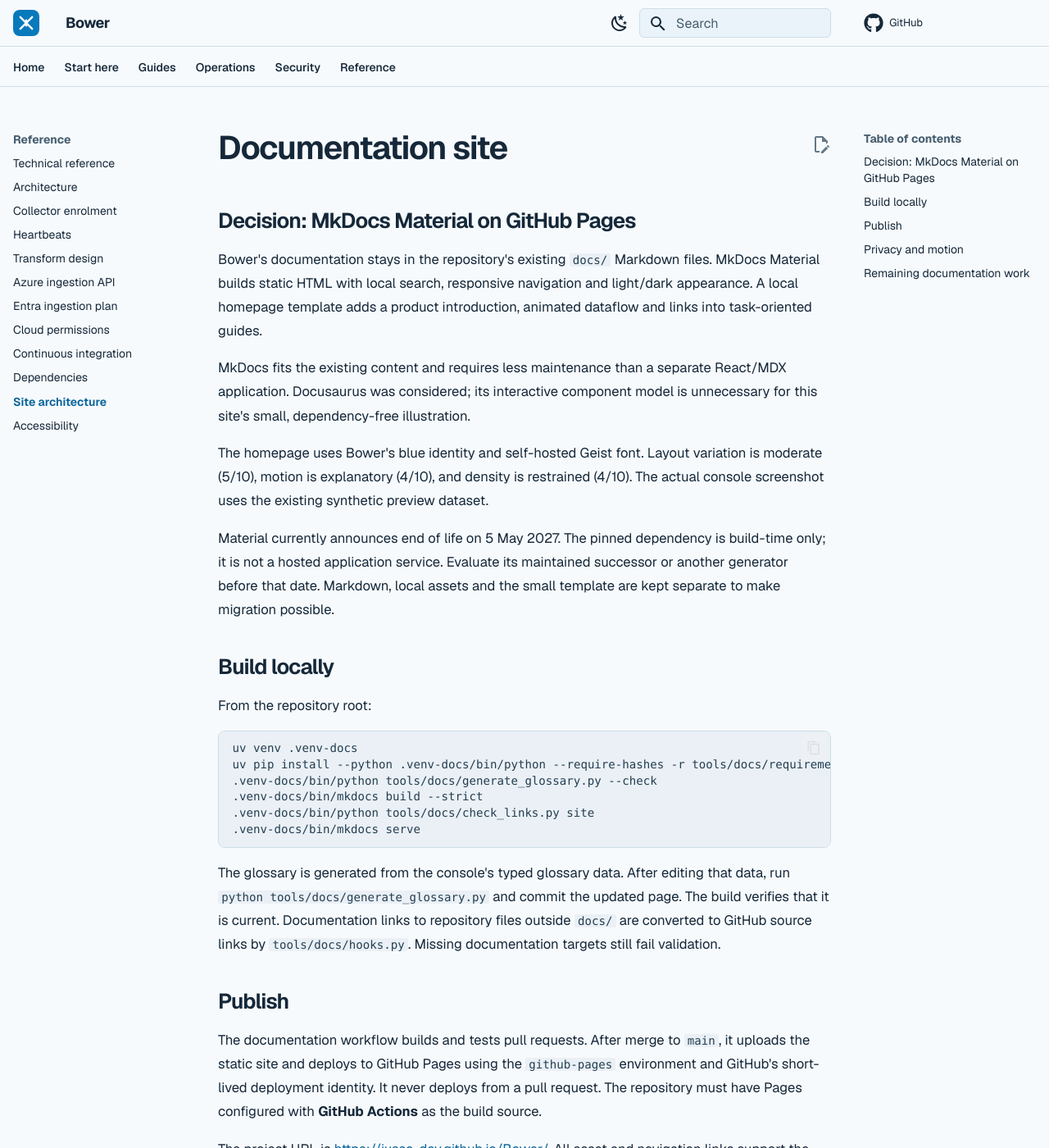
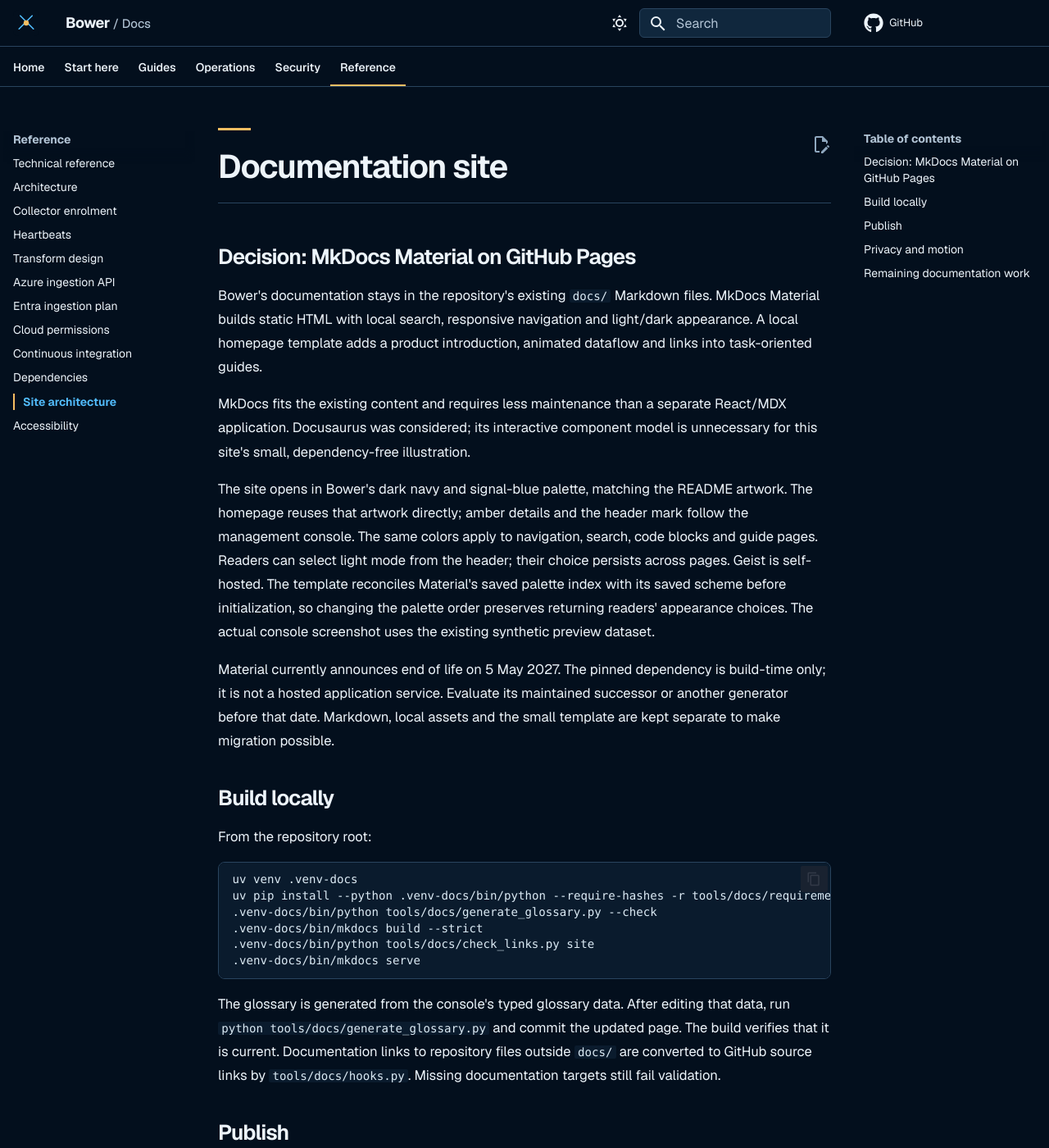
Before and after one commit to jusso-dev/Bower, an MkDocs documentation site: the page built from docs/architecture/documentation-site.md, in a window 1280 px wide and 1400 px high. Shown: the whole window at 82% size. Built offline with MkDocs 1.6.1 and Material for MkDocs 9.7.7, drawn with Linux system fonts in a browser that asks for light colours.

Commit message:
fix(docs): match the README and console branding (#156)
* fix(docs): align site theme with Bower branding

* fix(docs): preserve saved themes across palette reorder

```diff
--- a/docs-site/overrides/home.html
+++ b/docs-site/overrides/home.html
@@ -1,15 +1,27 @@
 {% extends "main.html" %}
 {% block content %}
 <div class="bower-home">
-  <section class="hero" aria-labelledby="hero-title">
-    <div class="hero-copy">
-      <p class="eyebrow">Self-hosted security telemetry</p>
-      <h1 id="hero-title">Security signal.<br><span>A path to proof.</span></h1>
-      <p class="hero-summary">Collect the events that matter. Protect sensitive details. Verify their arrival in Microsoft Sentinel.</p>
+  <section class="brand-hero" aria-labelledby="hero-title">
+    <img class="brand-art" src="{{ 'images/bower-readme-hero.png' | url }}" alt="Bower: scattered application events pass through a bowerbird-shaped network into selected blue security signals. Collect, Select, Arrange, Deliver, Prove." width="1774" height="887" fetchpriority="high">
+    <div class="brand-intro">
+      <div>
+        <p class="eyebrow">Bower documentation</p>
+        <h1 id="hero-title">From application noise<br>to <span>trusted security signal.</span></h1>
+        <p class="hero-summary">Collect the events that matter. Protect sensitive details. Verify their arrival in Microsoft Sentinel.</p>
+      </div>
       <div class="hero-actions">
         <a class="bower-button" href="{{ 'getting-started/' | url }}">Get started <span aria-hidden="true">↗</span></a>
-        <a class="text-link" href="#follow-an-event">See how it works <span aria-hidden="true">↓</span></a>
+        <a class="text-link" href="#follow-an-event">Explore the dataflow <span aria-hidden="true">↓</span></a>
       </div>
+    </div>
+  </section>
+
+  <section class="hero" aria-labelledby="flow-overview-title">
+    <div class="hero-copy">
+      <p class="eyebrow">Collect → Select → Arrange → Deliver → Prove</p>
+      <h2 id="flow-overview-title">A deliberate path.<br>At every step.</h2>
+      <p class="hero-summary">Your applications, machines and cloud sources. One path through selection, privacy controls and durable delivery. A separate query to prove arrival.</p>
+      <a class="text-link" href="{{ 'getting-started/concepts/' | url }}">Understand the five stages <span aria-hidden="true">↗</span></a>
     </div>
     <figure class="hero-flow" aria-label="Illustrated Bower dataflow">
       <svg class="flow-map" viewBox="0 0 600 380" role="img" aria-labelledby="flow-title flow-description">
--- /dev/null
+++ b/docs-site/overrides/main.html
@@ -0,0 +1,20 @@
+{% extends "base.html" %}
+{% block extrahead %}
+  {{ super() }}
+  <script>
+    // Material restores a palette by index. Keep the saved scheme when our
+    // palette order changes, before either its early paint or bundle runs.
+    (() => {
+      try {
+        const saved = __md_get("__palette");
+        const schemes = {{ config.theme.palette | map(attribute='scheme') | list | tojson }};
+        const index = schemes.indexOf(saved?.color?.scheme);
+        if (index !== -1 && saved.index !== index) {
+          __md_set("__palette", { ...saved, index });
+        }
+      } catch {
+        // Storage can be unavailable; leave the theme's default intact.
+      }
+    })();
+  </script>
+{% endblock %}
--- a/docs/architecture/documentation-site.md
+++ b/docs/architecture/documentation-site.md
@@ -11,8 +11,14 @@
 React/MDX application. Docusaurus was considered; its interactive component model
 is unnecessary for this site's small, dependency-free illustration.
 
-The homepage uses Bower's blue identity and self-hosted Geist font. Layout variation
-is moderate (5/10), motion is explanatory (4/10), and density is restrained (4/10).
+The site opens in Bower's dark navy and signal-blue palette, matching the README
+artwork. The homepage reuses that artwork directly; amber details and the header
+mark follow the management console. The same colors apply to navigation, search,
+code blocks and guide pages. Readers can select light mode from the header; their
+choice persists across pages. Geist is self-hosted.
+The template reconciles Material's saved palette index with its saved scheme
+before initialization, so changing the palette order preserves returning readers'
+appearance choices.
 The actual console screenshot uses the existing synthetic preview dataset.
 
 Material currently announces end of life on 5 May 2027. The pinned dependency is
--- a/docs/assets/styles/bower.css
+++ b/docs/assets/styles/bower.css
@@ -1,12 +1,14 @@
 @font-face{font-family:Geist;src:url('../fonts/geist-latin.woff2') format('woff2');font-weight:100 900;font-display:swap}
 :root{--md-text-font:Geist;--md-code-font:ui-monospace;--bower-radius:12px}
-[data-md-color-scheme=default]{--md-default-bg-color:#f7fafc;--md-default-fg-color:#15283a;--md-default-fg-color--light:#455d70;--md-default-fg-color--lighter:#627787;--md-primary-fg-color:#f7fafc;--md-primary-bg-color:#15283a;--md-accent-fg-color:#08649c;--md-typeset-a-color:#08649c;--bower-surface:#fff;--bower-soft:#eaf3f9;--bower-rule:#cddde8;--bower-accent:#08649c;--bower-on-accent:#fff;--bower-wire:#97b8ce;--md-code-bg-color:#eaf0f5;--md-code-fg-color:#243e52}
-[data-md-color-scheme=slate]{--md-default-bg-color:#101e2a;--md-default-fg-color:#edf4fa;--md-default-fg-color--light:#b9cbd9;--md-default-fg-color--lighter:#9bb2c3;--md-primary-fg-color:#101e2a;--md-primary-bg-color:#edf4fa;--md-accent-fg-color:#7ac6f2;--md-typeset-a-color:#7ac6f2;--bower-surface:#152735;--bower-soft:#1b3448;--bower-rule:#345063;--bower-accent:#7ac6f2;--bower-on-accent:#102536;--bower-wire:#54798f;--md-code-bg-color:#1a3041;--md-code-fg-color:#dcebf5}
+[data-md-color-scheme=default]{color-scheme:light;--bower-gold:#92600e;--md-default-bg-color:#f7fafc;--md-default-fg-color:#15283a;--md-default-fg-color--light:#455d70;--md-default-fg-color--lighter:#627787;--md-primary-fg-color:#f7fafc;--md-primary-bg-color:#15283a;--md-accent-fg-color:#08649c;--md-typeset-a-color:#08649c;--bower-surface:#fff;--bower-soft:#eaf3f9;--bower-rule:#cddde8;--bower-accent:#08649c;--bower-on-accent:#fff;--bower-wire:#97b8ce;--md-code-bg-color:#eaf0f5;--md-code-fg-color:#243e52}
+/* Navy canvas and blue signal accents follow the README artwork. */
+[data-md-color-scheme=slate]{color-scheme:dark;--md-default-bg-color:#030f1d;--md-default-fg-color:#edf4fa;--md-default-fg-color--light:#b3c5d6;--md-default-fg-color--lighter:#8fa8bf;--md-primary-fg-color:#030f1d;--md-primary-bg-color:#edf4fa;--md-accent-fg-color:#53beff;--md-typeset-a-color:#53beff;--bower-surface:#0a1b2d;--bower-soft:#10273d;--bower-rule:#29445e;--bower-accent:#53beff;--bower-on-accent:#031421;--bower-wire:#4e7a9e;--bower-gold:#f5be62;--md-code-bg-color:#0a1b2d;--md-code-fg-color:#dcebf5}
 html{scroll-padding-top:7rem}
 body{font-family:Geist,system-ui,sans-serif}
 .md-grid{max-width:1280px}
 .md-header{box-shadow:none;border-bottom:1px solid var(--bower-rule);color:var(--md-default-fg-color)}
 .md-header__title{font-weight:700;letter-spacing:-.025em}
+.md-header__topic:first-child .md-ellipsis::after{content:" / Docs";color:var(--md-default-fg-color--light);font-weight:450;font-size:.75rem;letter-spacing:0}
 .md-header__button.md-logo img{width:1.6rem;height:1.6rem}
 .md-tabs{background:var(--md-default-bg-color);color:var(--md-default-fg-color);border-bottom:1px solid var(--bower-rule)}
 .md-tabs__link{font-weight:550;opacity:1}
@@ -21,7 +23,10 @@
 .md-typeset h2{margin-top:2rem}
 .md-typeset a:not(.md-button):hover{text-decoration:underline;text-underline-offset:4px}
 .md-nav__link{line-height:1.45}
-.md-nav__link--active{font-weight:650}
+.md-nav__link--active{font-weight:650;color:var(--bower-accent)}
+.md-nav__item .md-nav__link--active{color:var(--bower-accent);border-inline-start:2px solid var(--bower-gold);padding-inline-start:.5rem}
+.md-typeset h1{border-bottom:1px solid var(--bower-rule);padding-bottom:1rem}
+.md-content:not(:has(.bower-home)) .md-typeset h1::before{content:"";display:block;width:2rem;height:3px;background:var(--bower-gold);margin-bottom:1rem}
 .md-footer,.md-footer-meta{background:var(--bower-surface);color:var(--md-default-fg-color);border-top:1px solid var(--bower-rule)}
 .md-copyright{color:var(--md-default-fg-color--light)}
 .md-typeset table:not([class]){background:var(--bower-surface);border-radius:var(--bower-radius)}
@@ -30,6 +35,20 @@
 :focus-visible{outline:3px solid var(--bower-accent);outline-offset:4px}
 /* The theme owns sticky-header and modal layers; custom content introduces no z-index. */
 .bower-home{padding-bottom:2rem}
+.brand-hero{padding:.5rem 0 2.5rem;border-bottom:1px solid var(--bower-rule)}
+.bower-home .brand-art{display:block;width:100%;height:auto;max-height:22rem;object-fit:contain;border-radius:0}
+.md-main:has(.bower-home) .md-main__inner{margin-top:0}
+.brand-intro{display:flex;align-items:center;justify-content:space-between;gap:2rem;padding:1.5rem 1.2rem 0}
+.bower-home .brand-intro h1{font-size:clamp(1.6rem,2.8vw,2.25rem);line-height:1.15;border:0;padding:0;margin:0 0 .8rem}
+.bower-home .brand-intro .eyebrow{color:var(--bower-gold);margin-bottom:.6rem}
+.bower-home .brand-intro .hero-summary{font-size:.85rem;max-width:34rem;margin-bottom:0}
+.brand-intro .hero-actions{flex-direction:column;align-items:flex-start;flex-shrink:0;margin:0}
+.bower-home h1,.bower-home h2{text-wrap:balance}
+.md-tabs__item--active{box-shadow:inset 0 -2px var(--bower-gold)}
+.md-typeset .admonition,.md-typeset details{background:var(--bower-surface)}
+.bower-home a.bower-button,.guide-grid a,.flow-step{transition:background-color 180ms,border-color 180ms,transform 180ms}
+@media(max-width:700px){.brand-intro{display:block;padding:1.2rem 0 0}.brand-intro .hero-actions{flex-direction:row;align-items:center;gap:1rem;margin-top:1.2rem}.brand-hero{padding-top:0}.bower-home .brand-intro h1{font-size:1.65rem}}
+
 .bower-home .hero{display:grid;grid-template-columns:1fr 1.1fr;align-items:center;gap:2rem;min-height:480px;padding:1.8rem 0 2.4rem}
 .bower-home .eyebrow{color:var(--bower-accent);font-size:.65rem;font-weight:650;letter-spacing:.12em;text-transform:uppercase;margin:0 0 1rem}
 .bower-home h1{font-size:clamp(2.4rem,4.2vw,3.35rem);line-height:1.05;letter-spacing:-.055em;margin:0 0 1.1rem;font-weight:650}
--- a/mkdocs.yml
+++ b/mkdocs.yml
@@ -21,16 +21,14 @@
   icon:
     repo: fontawesome/brands/github
   palette:
-    - media: '(prefers-color-scheme: light)'
-      scheme: default
+    - scheme: slate
+      toggle:
+        icon: material/weather-sunny
+        name: Switch to light mode
+    - scheme: default
       toggle:
         icon: material/weather-night
         name: Switch to dark mode
-    - media: '(prefers-color-scheme: dark)'
-      scheme: slate
-      toggle:
-        icon: material/weather-sunny
-        name: Switch to light mode
   features:
     - navigation.tabs
     - navigation.sections
```
Also changed, not shown: docs/reference/accessibility.md (+2 -1 lines), docs/assets/bower-mark.svg, 1 other file.
